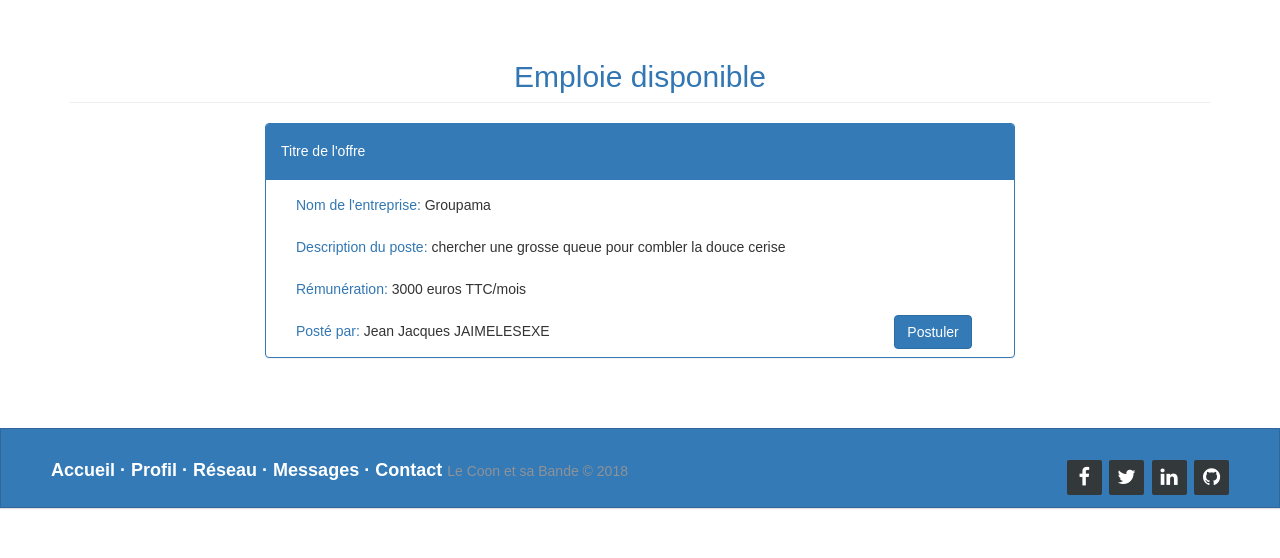
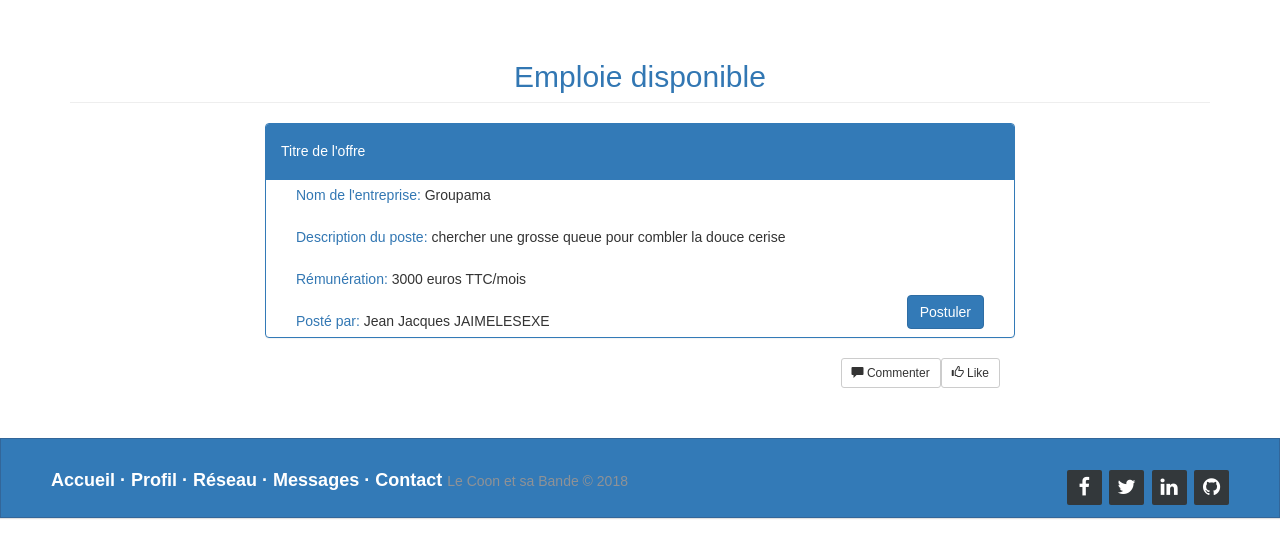
Before and after one commit to Maxtoq/ECELink, a PHP site: page /Offre_emplois.html in a window 1280 px wide. Shown: the part 52-610 px from the top of the page. Run offline with PHP 8.4, Linux system fonts and the light colour scheme; some libraries are stand-ins or nearby versions.

Commit message:
offre emploi js

```diff
--- a/Offre_emplois.html
+++ b/Offre_emplois.html
@@ -11,6 +11,8 @@
 <link rel="stylesheet" href="css/footer-distributed.css">
 <link rel="stylesheet" href="style_page_emplois.css">
 <link rel="stylesheet" href="style_offre_emploie.css">
+<link rel="stylesheet" href="acceuil.css">
+<script type="text/javascript" src="script_offre_emploie.js"></script>
 
 <link rel="stylesheet" href="http://maxcdn.bootstrapcdn.com/font-awesome/4.2.0/css/font-awesome.min.css">
 <script src="https://ajax.googleapis.com/ajax/libs/jquery/3.3.1/jquery.min.js"></script>
@@ -95,6 +97,26 @@
           </div>
         </div>
       </div>
+      <div class="col-md-6">
+      </div>
+      <div class="col-md-6">
+      <button type="button" class="btn btn-default btn-sm">
+         <span class="glyphicon glyphicon-thumbs-up"></span> Like
+        </button>
+        <div class="dropdown">
+          <button type="button" onclick="myFunction()" class="btn btn-default btn-sm">
+          <span class="glyphicon glyphicon-comment"></span> Commenter
+          </button>
+          <div id="myDropdown" class="dropdown-content">
+              <form method="post" >
+                  <p>Rentrez votre texte ici :</p>
+                  <textarea name="commenter" id="Newpublication" rows="1" cols="50" placeholder="C'est ici que ça se passe!"></textarea>
+                  <button type="button" class="btn btn-primary btn-sm" align ="right" >Commenter</button>
+                  <button type="button" class="btn btn-primary btn-sm" onclick="myFunction2(Newpublication)" align ="right" >Fermer</button>
+              </form>
+          </div>
+        </div>
+      </div>
     </div>
 
   </div>
--- /dev/null
+++ b/script_offre_emploie.js
@@ -0,0 +1,14 @@
+function myFunction() {
+    document.getElementById("myDropdown").classList.toggle("show");
+}
+function myFunction2(element) {
+    var dropdowns = document.getElementsByClassName("dropdown-content");
+    var i;
+    element.value ='';
+    for (i = 0; i < dropdowns.length; i++) {
+      var openDropdown = dropdowns[i];
+      if (openDropdown.classList.contains('show')) {
+        openDropdown.classList.remove('show');
+      }
+    }
+  }
--- a/style_offre_emploie.css
+++ b/style_offre_emploie.css
@@ -1,4 +1,15 @@
 #post{
 	position: relative;
-	top: 120px;
+	top: 110px;
 }
+.dropdown-content {
+    display: ;
+    width : 100%;
+    margin-top: 30px;
+    position: absolute;
+    background-color: #f1f1f1;
+
+    overflow: auto;
+    box-shadow: 0px 8px 16px 0px rgba(0,0,0,0.2);
+    z-index: 1;
+}
```
